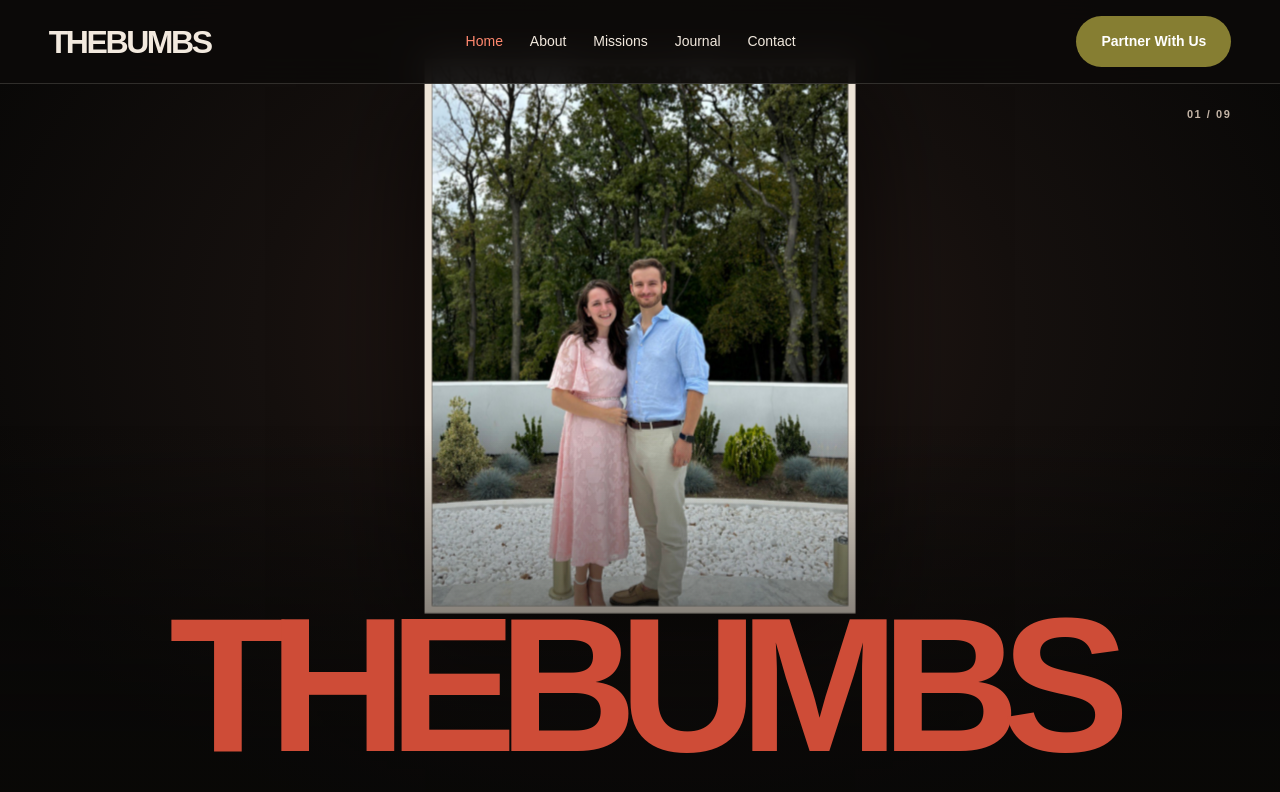
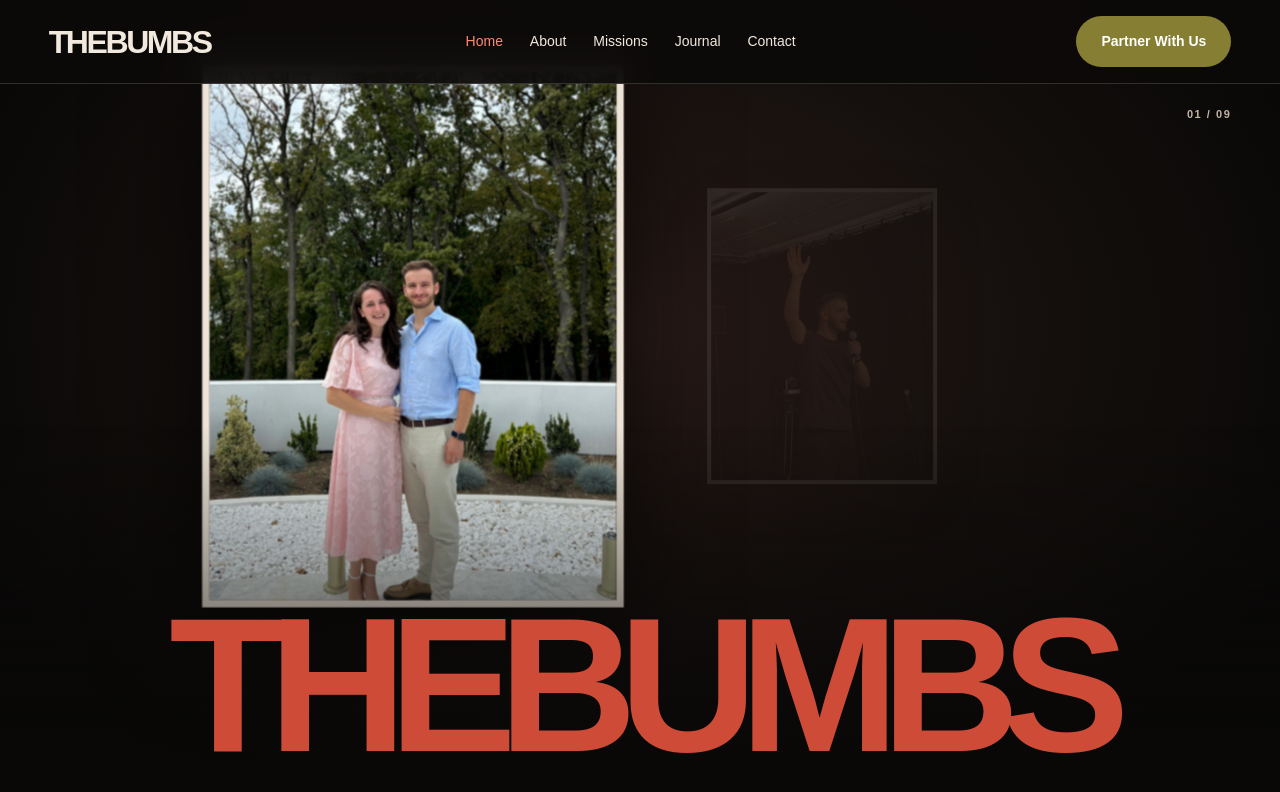
Before and after one commit to bumbmatei-sys/thebumbs-website, a Next.js app: page / in a window 1280 px wide. Shown: the top 792 px of the page. Built offline with nearby package versions, Linux system fonts and the light colour scheme.

Commit message:
feat: alternating zigzag photo approach with capped perspective depth

```diff
--- a/components/photo-tunnel.tsx
+++ b/components/photo-tunnel.tsx
@@ -58,18 +58,21 @@ export function PhotoTunnel() {
       <div className="photo-tunnel-stage">
         <div className="photo-tunnel-perspective">
           {photos.map(({ file, alt }, index) => {
-            // Negative distance: the photo is waiting ahead of the viewer.
-            // Positive distance: the viewer has passed through the photo.
+            // Photos travel along alternating left/right lanes, rather than
+            // appearing in a stack at the center of the screen.
             const passed = step - index;
-            // Each photo approaches from deep in the scene, grows to fill the
-            // viewport, then passes the camera. Never keep old photos stacked.
-            const depth = Math.min(940, 75 + passed * 1450);
-            const entering = clamp((passed + 1.15) / 0.8);
-            const leaving = clamp((0.82 - passed) / 0.45);
+            const side = index % 2 === 0 ? -1 : 1;
+            const approach = clamp((passed + 1) / 1.25);
+            // Approach in perspective, then STOP growing before the image
+            // fills the viewport. Let it slide past and fade out instead.
+            const depth = Math.max(-1000, Math.min(310, 50 + passed * 960));
+            const horizontal = side * (25 - approach * 10 + clamp(passed / 0.65) * 4);
+            const entering = clamp((passed + 1.05) / 0.55);
+            const leaving = clamp((0.7 - passed) / 0.36);
             const opacity = reducedMotion ? 1 : Math.min(entering, leaving);
             const transform = reducedMotion
               ? undefined
-              : `translate(-50%, -50%) translate3d(0, 0, ${depth}px)`;
+              : `translate(-50%, -50%) translate3d(${horizontal}vw, 0, ${depth}px)`;
             return (
               <figure
                 className="tunnel-photo"
```
